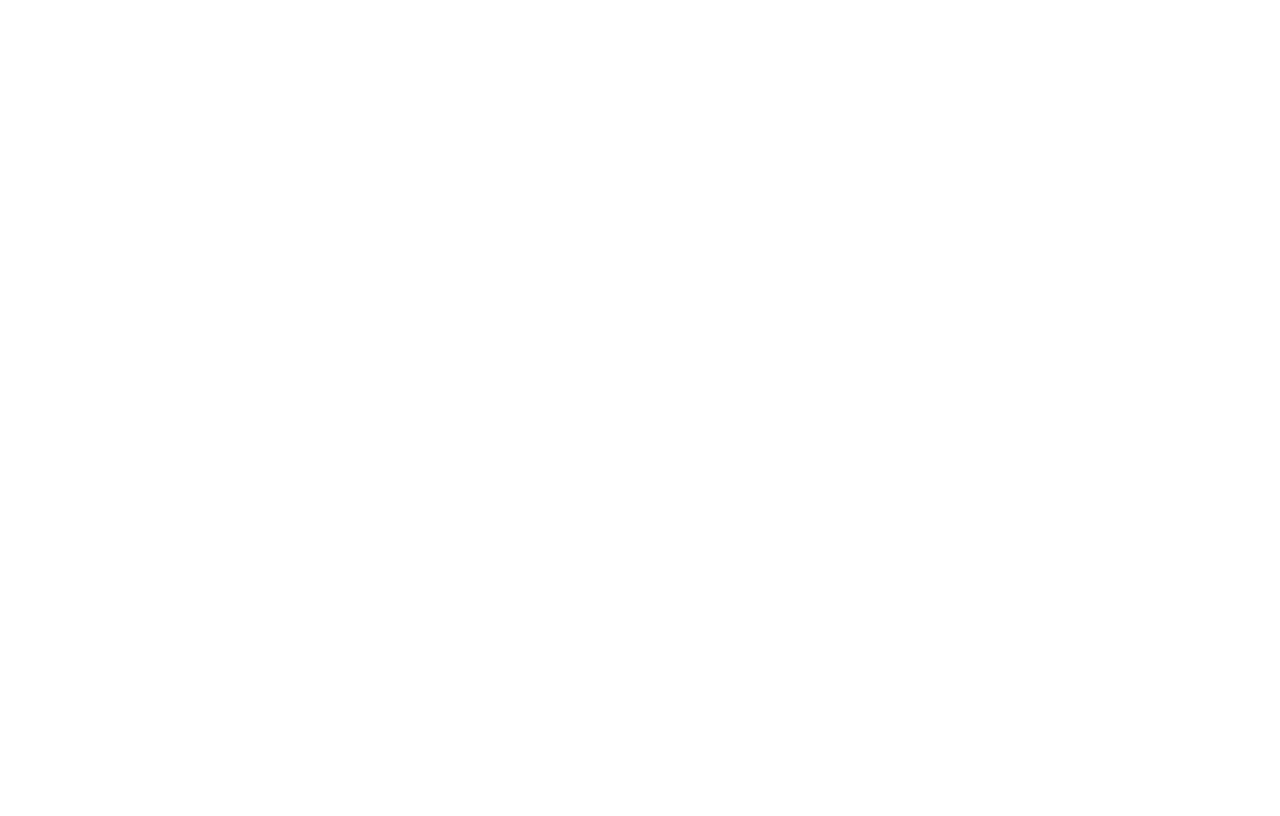
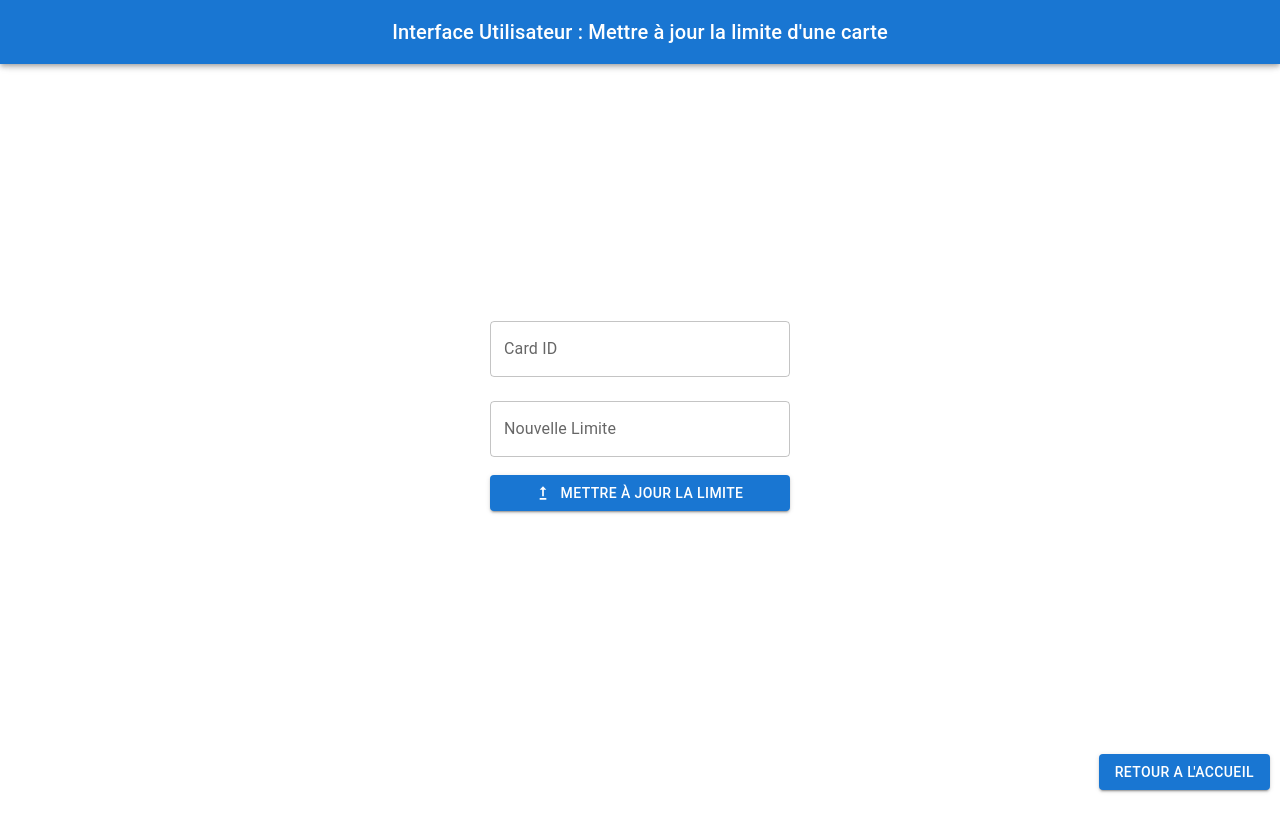
Before and after one commit to MrGuapo/ServiceWeb_Labo2, a React (Create React App) app in the folder frontend/: page /updateCardLimit in a window 1280 px wide. Built offline with nearby package versions, Linux system fonts and the light colour scheme.

Commit message:
Code first version of UpdateCardLimit

```diff
--- a/frontend/src/components/features/CardList.js
+++ b/frontend/src/components/features/CardList.js
@@ -43,6 +43,7 @@
                     pageSizeOptions={[5, 15, 30]}
                     autoHeight
                     disableColumnMenu
+                    rowSelection={false}
                     initialState={{
                         pagination: {
                             paginationModel: {
--- a/frontend/src/components/features/DeleteCardByNumber.js
+++ b/frontend/src/components/features/DeleteCardByNumber.js
@@ -21,7 +21,8 @@
     return (
         <div className="DeleteCardByNumber" style={{display: "flex", flexDirection: "column", minHeight: "100vh"}}>
             <NavBar text="Supprimer une carte par son numero"/>
-            <Container style={{
+            <Container
+                style={{
                     flex: "1",
                     display: "flex",
                     flexDirection: "column",
@@ -32,10 +33,14 @@
                     <InputLabel htmlFor="cardNumber">Numéro de carte</InputLabel>
                     <Input type="text" value={cardNumber} onChange={handleInputChange}/>
                     {isDeleted ? (
-                        <Typography sx={{color: "green"}}>La carte avec le numéro {cardNumber} a été supprimée avec
-                            succès!</Typography>
+                        <Typography sx={{color: "green"}}>
+                            La carte avec le numéro " {cardNumber} " a été supprimée avec succès!
+                        </Typography>
                     ) : (
-                        <Button onClick={deleteCard} variant="contained" startIcon={<DeleteIcon/>}
+                        <Button
+                            onClick={deleteCard}
+                            variant="contained"
+                            startIcon={<DeleteIcon/>}
                             style={{marginTop: "5px"}}>
                             Supprimer carte
                         </Button>
--- a/frontend/src/components/features/UpdateCardLimit.js
+++ b/frontend/src/components/features/UpdateCardLimit.js
@@ -1,7 +1,85 @@
-
+import {useState} from "react";
+import axios from "axios";
+import {Button, Container, FormControl, TextField, Typography} from "@mui/material";
+import NavBar from "../common/NavBar";
+import HomeButton from "../common/HomeButton";
+import UpgradeIcon from '@mui/icons-material/Upgrade';
 
 const UpdateCardLimit = () => {
+    const [cardId, setCardId] = useState("");
+    const [newLimit, setNewLimit] = useState("");
+    const [isUpdated, setIsUpdated] = useState(false);
 
-}
+    const handleInputChange = (e) => {
+        const {name, value} = e.target;
+        if (name === "cardId") {
+            setCardId(value);
+        } else if (name === "newLimit") {
+            setNewLimit(value);
+        }
+    };
+
+    const updateCard = async () => {
+        try {
+            await axios.put(`updateCardLimit/${cardId}`, parseInt(newLimit),
+                {headers: {'Content-Type': 'application/json'}});
+            setIsUpdated(true);
+        } catch (error) {
+            console.error("Error updating card limit:", error);
+        }
+    };
+
+    return (
+        <div className="UpdateCardLimit" style={{display: "flex", flexDirection: "column", minHeight: "100vh"}}>
+            <NavBar text="Mettre à jour la limite d'une carte"/>
+            <Container
+                style={{
+                    flex: "1",
+                    display: "flex",
+                    flexDirection: "column",
+                    justifyContent: "center",
+                    alignItems: "center"
+                }}
+            >
+                <FormControl style={{width: "300px"}}>
+                    <TextField
+                        id="cardId"
+                        name="cardId"
+                        label="Card ID"
+                        value={cardId}
+                        onChange={handleInputChange}
+                        variant="outlined"
+                        margin="normal"
+                        fullWidth
+                    />
+                    <TextField
+                        id="newLimit"
+                        name="newLimit"
+                        label="Nouvelle Limite"
+                        value={newLimit}
+                        onChange={handleInputChange}
+                        variant="outlined"
+                        margin="normal"
+                        fullWidth
+                    />
+                    <Button
+                        onClick={updateCard}
+                        variant="contained"
+                        startIcon={<UpgradeIcon/>}
+                        style={{marginTop: "10px"}}
+                    >
+                        Mettre à jour la limite
+                    </Button>
+                    {isUpdated && (
+                        <Typography sx={{color: "green", marginTop: "10px"}}>
+                            La limite de la carte avec le ID " {cardId} " a été mise à jour avec succès!
+                        </Typography>
+                    )}
+                </FormControl>
+            </Container>
+            <HomeButton/>
+        </div>
+    );
+};
 
 export default UpdateCardLimit;
```
Also changed, not shown: frontend/src/components/features/DeleteCardsByCustomerId.js (+6 -2 lines). Lines whose indentation alone changed are shown as unchanged.
